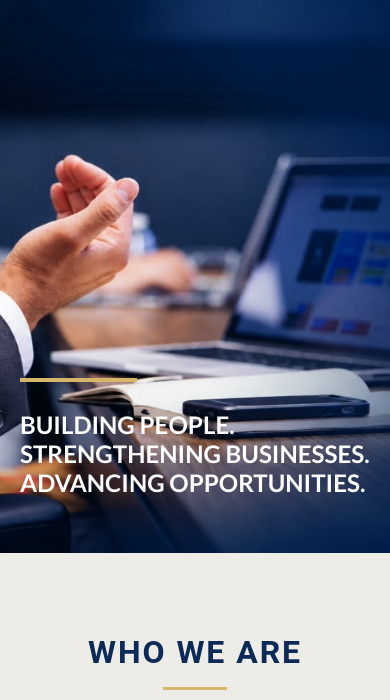
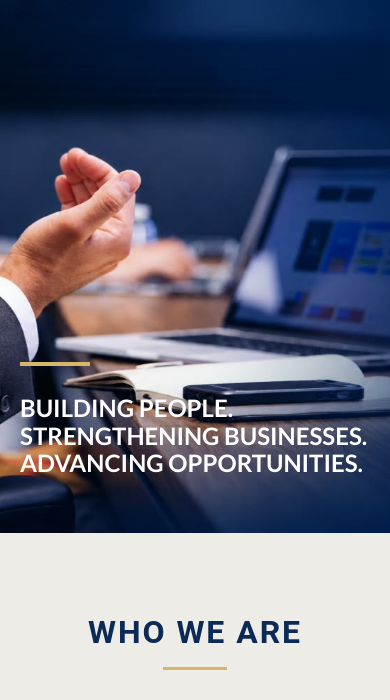
Before and after one commit to Precious-CH/covesight, a plain HTML site: page index.html in a window 390 px wide. Shown: the part 67-767 px from the top of the page. Drawn offline with Linux system fonts and the light colour scheme.

Commit message:
push and commit my changes

```diff
--- a/css/styles.css
+++ b/css/styles.css
@@ -1019,7 +1019,7 @@ h2{font-size:clamp(1.5rem,3.4vw,2.6rem)}
 h3{font-size:clamp(1.1rem,2vw,1.4rem)}
 
 /* long words and emails never push the page sideways */
-p, li, a, h1, h2, h3{overflow-wrap:anywhere}
+p, li, h1, h2, h3{overflow-wrap:break-word}
 
 /* ---------- TABLETS ---------- */
 @media (max-width:900px){
@@ -1045,26 +1045,44 @@ p, li, a, h1, h2, h3{overflow-wrap:anywhere}
   .page-hero-text p{font-size:1rem}
 }
 
-@media (max-width:900px){
+@media (max-width:768px){
   .bg-img{
     aspect-ratio:auto;
-    min-height:clamp(480px,75vh,620px);
+    min-height:clamp(460px,72vh,600px);
     align-items:flex-end;
-    padding-top:7rem;
+    padding-top:8rem;
+    overflow:hidden;                  /* keeps the slide-in from creating a sideways scrollbar */
   }
-  .hero-text,
   .h1{
     width:100%;
     max-width:100%;
     margin:0;
     padding:1rem 1.25rem 2.5rem;
     box-sizing:border-box;
+    animation:slideInMobile 1s ease-out 1s both;   /* same timing, gentler slide */
   }
-  .h1::before{left:1.25rem}
+  .h1::before{
+    left:1.25rem;
+    width:70px;
+    /* the line keeps its own lineLoad animation from the desktop rule */
+  }
   .hero-text h1,
   .h1 h1,
   h1.h1{
-    font-size:clamp(1.5rem,6.2vw,2.2rem);
+    font-size:clamp(1.5rem,6.4vw,2.2rem);
+    line-height:1.15;
     overflow-wrap:break-word;
   }
 }
+
+@media (max-width:480px){
+  .hero-text h1,
+  .h1 h1,
+  h1.h1{font-size:1.5rem}
+}
+
+/* on phones the headline slides in from a shorter distance than on desktop */
+@keyframes slideInMobile{
+  from{opacity:0;transform:translateX(40px)}
+  to{opacity:1;transform:translateX(0)}
+}
```
Also changed, not shown: services.html (+7 -14 lines).
